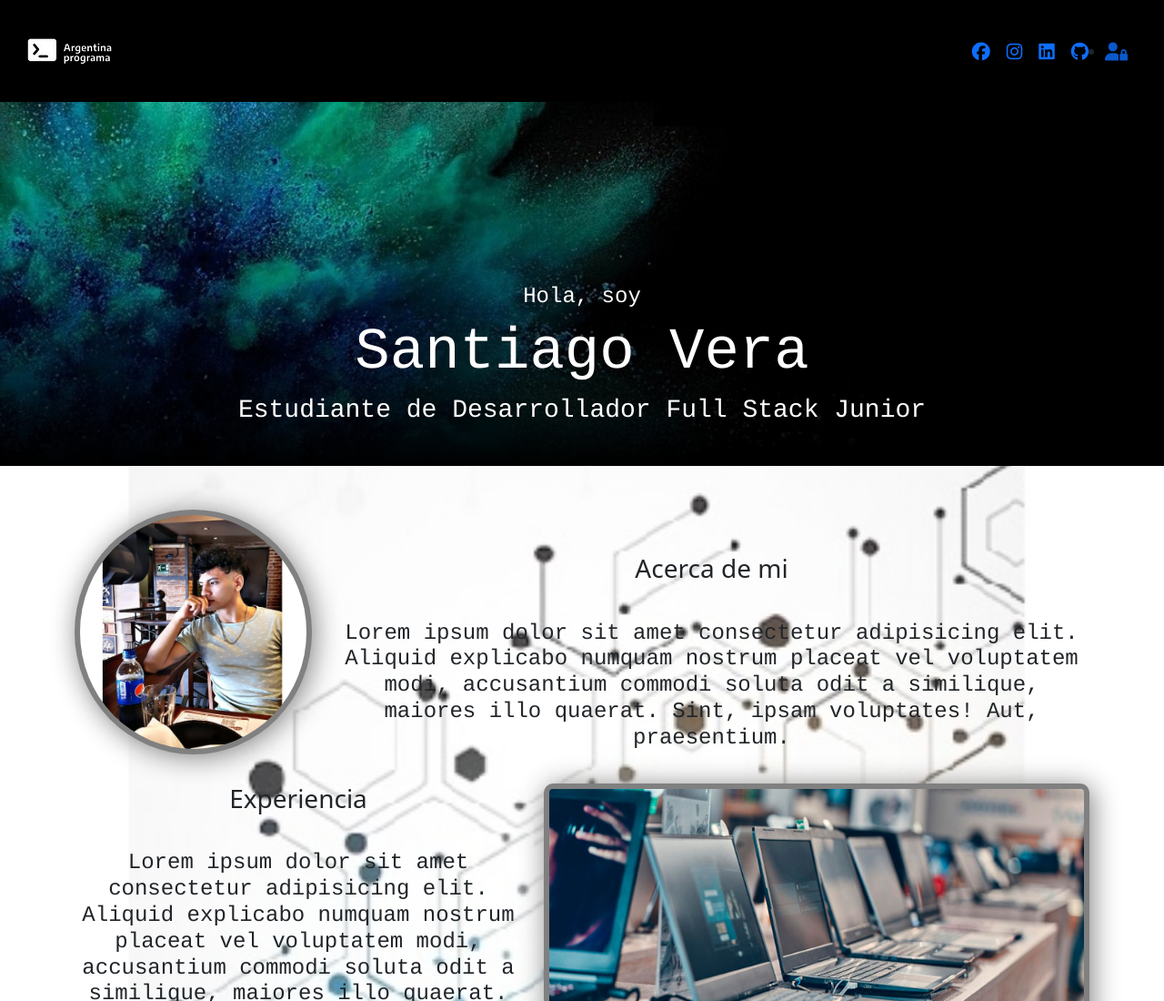
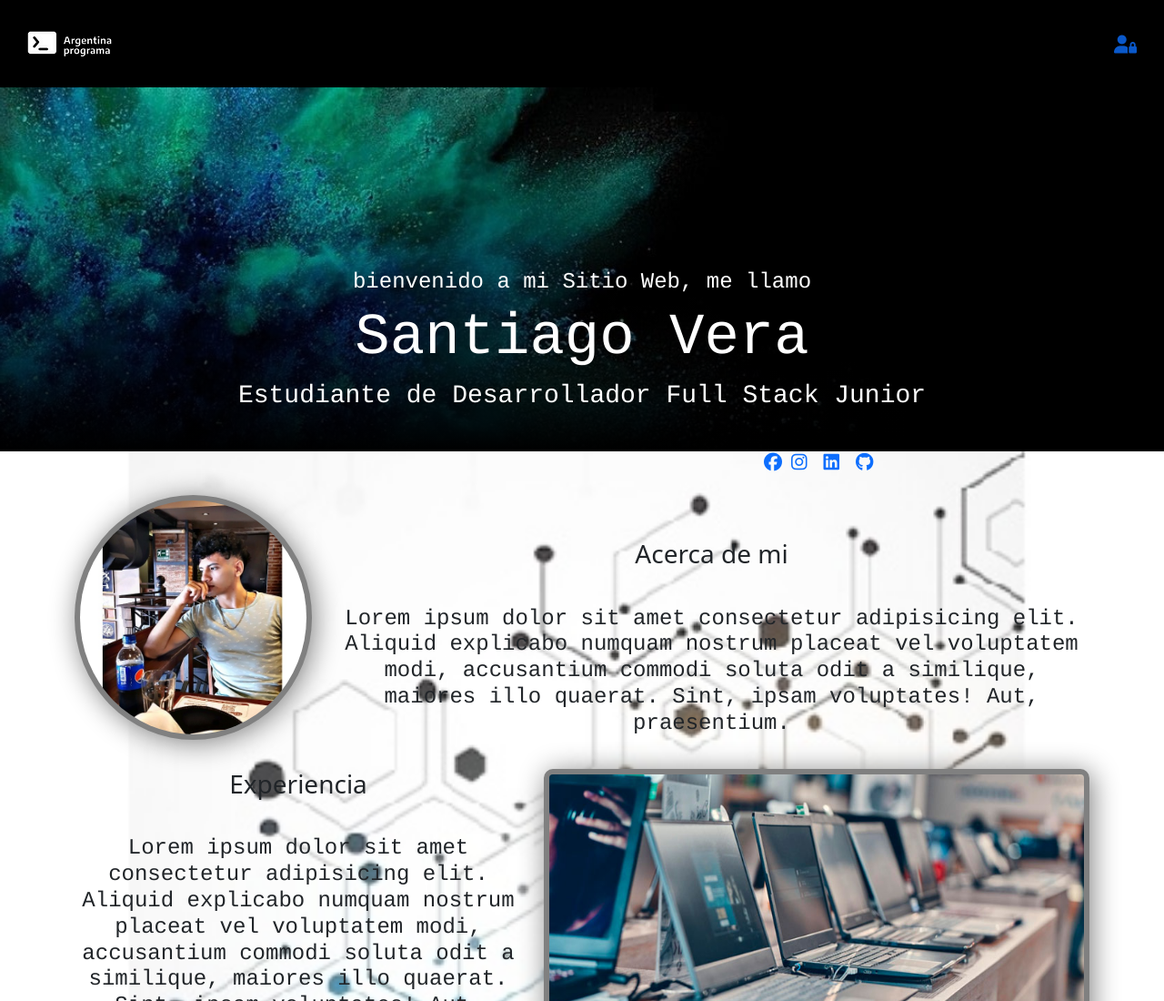
Before and after one commit to SantiagoV0/FrontEnd, a plain HTML site: page index.html in a window 1280 px wide. Shown: the top 1100 px of the page at 91% size. Drawn offline with nearby package versions, Linux system fonts and the light colour scheme.

Commit message:
Actualizacion

```diff
--- a/hojadeestilos.css
+++ b/hojadeestilos.css
@@ -86,6 +86,12 @@ h1.intro{
 
 }
 
+.list-group1{
+    justify-content: center;
+    text-align: center;
+    padding-left: 840px;
+}
+
 .Foto{
     width: 100px;
     height: 100px;
--- a/index.html
+++ b/index.html
@@ -20,11 +20,11 @@
             <img src="logo.png" alt="Logo" class="w-70" >
           </a>
           <ul class="list-group list-group-horizontal">
-            <li class="list-group"><a href="https://www.facebook.com/profile.php?id=100086581656266" target="_blank"><i class="fa-brands fa-facebook fa-lg"></i></a></li>
+            <!-- <li class="list-group"><a href="https://www.facebook.com/profile.php?id=100086581656266" target="_blank"><i class="fa-brands fa-facebook fa-lg"></i></a></li>
             <li class="list-group"><a href="https://www.instagram.com/santy.bvm/" target="_blank"><i class="fa-brands fa-instagram fa-lg"></i></a></li>
             <li class="list-group"><a href="https://www.linkedin.com/in/santiago-vera-60958a227/" target="_blank"><i class="fa-brands fa-linkedin fa-lg"></i></a></li>
             <li class="list-group"><a href="https://github.com/SantiagoV0" target="_blank"><i class="fa-brands fa-github fa-lg"></i></a></li>
-            <li class="list-group1">
+            <li class="list-group1"> -->
               <!-- Boton que abre el inicio de sesion -->
               <i data-bs-toggle="modal" data-bs-target="#LoginModal" class="fa-solid fa-user-lock fa-lg"></i>
            </li>
@@ -35,7 +35,7 @@
       <!-- Seccion del Banner -->
       <section class="Banner">
         <h4 class="intro">
-          Hola, soy
+          bienvenido a mi Sitio Web, me llamo
         </h4>
         <h1 class="intro">
           Santiago Vera
@@ -43,6 +43,12 @@
         <h3 class="intro">
           Estudiante de Desarrollador Full Stack Junior
         </h3>
+        <ul class="list-group list-group-horizontal">
+          <li class="list-group1"><a href="https://www.facebook.com/profile.php?id=100086581656266" target="_blank"><i class="fa-brands fa-facebook fa-lg"></i></a></li>
+          <li class="list-group"><a href="https://www.instagram.com/santy.bvm/" target="_blank"><i class="fa-brands fa-instagram fa-lg"></i></a></li>
+          <li class="list-group"><a href="https://www.linkedin.com/in/santiago-vera-60958a227/" target="_blank"><i class="fa-brands fa-linkedin fa-lg"></i></a></li>
+          <li class="list-group"><a href="https://github.com/SantiagoV0" target="_blank"><i class="fa-brands fa-github fa-lg"></i></a></li>
+        </ul>
       </section>
 
       <section class="presentacion mt-5">
@@ -85,6 +91,7 @@
         </div>
       </div>
     </section>
+
       <!-- El login -->
       <div class="modal fade" id="LoginModal" tabindex="-1" aria-labelledby="exampleModalLabel" aria-hidden="true">
         <div class="modal-dialog modal-dialog-centered">
```
